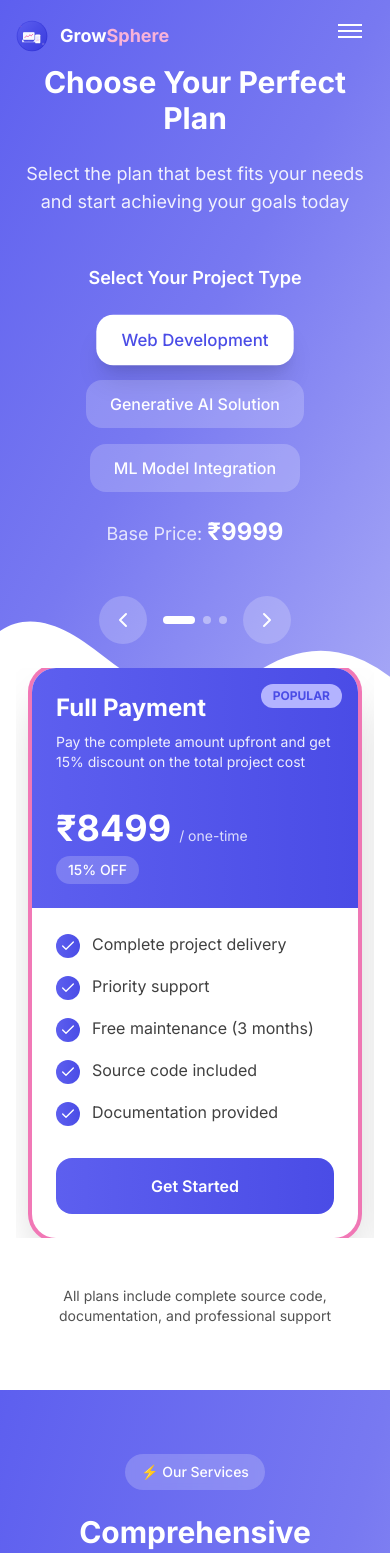
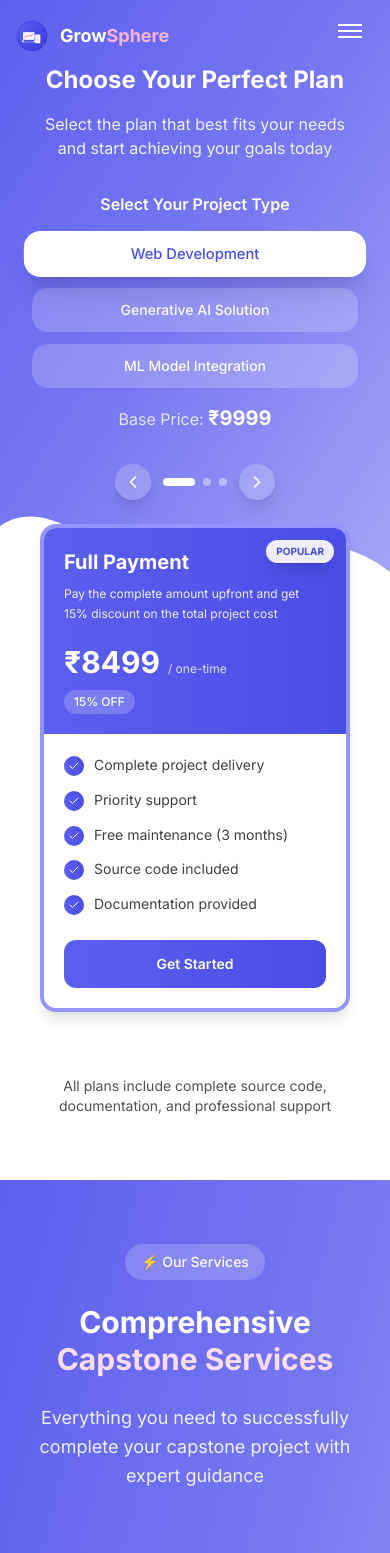
Before and after one commit to Vermakashish001/Growsphere--Portfolio, a Next.js app: page /capstone-projects in a window 390 px wide. Shown: the top 1553 px of the page. Built offline with nearby package versions, Linux system fonts and the light colour scheme.

Commit message:
feat: add responsive mobile plan selection UI with carousel and improved layout

```diff
--- a/src/components/PricingPlans.tsx
+++ b/src/components/PricingPlans.tsx
@@ -23,6 +23,7 @@ const PricingPlans = () => {
       price: Math.round(basePrice * 0.85),
       priceLabel: '/ one-time',
       color: 'from-primary-500 to-primary-600',
+      borderColor: 'border-primary-400',
       features: [
         'Complete project delivery',
         'Priority support',
@@ -39,6 +40,7 @@ const PricingPlans = () => {
       price: Math.round((basePrice * 0.95) / 2),
       priceLabel: '/ per installment',
       color: 'from-secondary-500 to-secondary-600',
+      borderColor: 'border-secondary-400',
       features: [
         'Complete project delivery',
         'Standard support',
@@ -54,6 +56,7 @@ const PricingPlans = () => {
       price: Math.round(basePrice / 3),
       priceLabel: '/ per month',
       color: 'from-accent-500 to-accent-600',
+      borderColor: 'border-accent-400',
       features: [
         'Complete project delivery',
         'Standard support',
@@ -73,7 +76,7 @@ const PricingPlans = () => {
   }
 
   return (
-    <section className="relative min-h-screen">
+    <section className="relative min-h-screen ">
       {/* Top Half - Gradient Background */}
       <div className="absolute top-0 left-0 right-0 h-1/2 bg-gradient-to-br from-primary-500 via-accent-500 to-accent-400">
         {/* Wavy Divider */}
@@ -91,56 +94,56 @@ const PricingPlans = () => {
       <div className="relative py-16 sm:py-20 lg:py-24">
         <div className="max-w-7xl mx-auto px-4 sm:px-6 lg:px-8">
         {/* Header */}
-        <div className="text-center mb-12">
-          <h1 className="text-3xl sm:text-4xl md:text-5xl lg:text-6xl font-bold text-white mb-6">
+        <div className="text-center mb-8 sm:mb-12 px-4">
+          <h1 className="text-2xl sm:text-3xl md:text-4xl lg:text-5xl font-bold text-white mb-4 sm:mb-6">
             Choose Your Perfect Plan
           </h1>
-          <p className="text-lg text-white/90 max-w-3xl mx-auto">
+          <p className="text-base sm:text-lg text-white/90 max-w-3xl mx-auto">
             Select the plan that best fits your needs and start achieving your goals today
           </p>
         </div>
 
         {/* Project Type Selection */}
-        <div className="mb-12">
-          <h3 className="text-center text-white text-lg font-semibold mb-6">Select Your Project Type</h3>
-          <div className="flex flex-wrap justify-center gap-4">
+        <div className="mb-8 sm:mb-12 px-4">
+          <h3 className="text-center text-white text-base sm:text-lg font-semibold mb-4 sm:mb-6">Select Your Project Type</h3>
+          <div className="flex flex-col sm:flex-row flex-wrap justify-center gap-3 sm:gap-4">
             {projectTypes.map((type) => (
               <button
                 key={type.id}
                 onClick={() => setSelectedProjectType(type.id)}
-                className={`px-6 py-3 rounded-2xl font-medium transition-all duration-300 ${
+                className={`w-full sm:w-auto px-4 sm:px-6 py-3 rounded-2xl font-medium transition-all duration-300 text-sm sm:text-base ${
                   selectedProjectType === type.id
                     ? 'bg-white text-primary-600 shadow-xl scale-105'
-                    : 'bg-white/20 text-white hover:bg-white/30'
+                    : 'bg-white/20 text-white hover:bg-white/30 active:scale-95'
                 }`}
               >
                 {type.label}
               </button>
             ))}
           </div>
-          <p className="text-center text-white/80 mt-6 text-lg">
-            Base Price: <span className="font-bold text-white text-2xl">₹{basePrice}</span>
+          <p className="text-center text-white/80 mt-4 sm:mt-6 text-base sm:text-lg">
+            Base Price: <span className="font-bold text-white text-xl sm:text-2xl">₹{basePrice}</span>
           </p>
         </div>
 
         {/* Pricing Cards - Carousel for Mobile, Grid for Desktop */}
         <div className="relative">
           {/* Mobile Carousel Navigation */}
-          <div className="md:hidden flex justify-center items-center mb-6 gap-4">
+          <div className="md:hidden flex justify-center items-center mb-6 gap-3 sm:gap-4 px-4">
             <button
               onClick={prevSlide}
-              className="bg-white/20 hover:bg-white/30 text-white p-3 rounded-full transition-all duration-300"
+              className="bg-white/20 hover:bg-white/30 active:scale-95 text-white p-2 sm:p-3 rounded-full transition-all duration-300 shadow-lg"
               aria-label="Previous plan"
             >
-              <ChevronLeft className="w-6 h-6" />
+              <ChevronLeft className="w-5 h-5 sm:w-6 sm:h-6" />
             </button>
             <div className="flex gap-2">
               {plans.map((_, index) => (
                 <button
                   key={index}
                   onClick={() => setCurrentSlide(index)}
-                  className={`w-2 h-2 rounded-full transition-all duration-300 ${
-                    currentSlide === index ? 'bg-white w-8' : 'bg-white/40'
+                  className={`h-2 rounded-full transition-all duration-300 ${
+                    currentSlide === index ? 'bg-white w-8' : 'bg-white/40 w-2'
                   }`}
                   aria-label={`Go to plan ${index + 1}`}
                 />
@@ -148,60 +151,60 @@ const PricingPlans = () => {
             </div>
             <button
               onClick={nextSlide}
-              className="bg-white/20 hover:bg-white/30 text-white p-3 rounded-full transition-all duration-300"
+              className="bg-white/20 hover:bg-white/30 active:scale-95 text-white p-2 sm:p-3 rounded-full transition-all duration-300 shadow-lg"
               aria-label="Next plan"
             >
-              <ChevronRight className="w-6 h-6" />
+              <ChevronRight className="w-5 h-5 sm:w-6 sm:h-6" />
             </button>
           </div>
 
           {/* Mobile: Carousel View */}
-          <div className="md:hidden overflow-hidden">
+          <div className="md:hidden overflow-hidden pb-4">
             <div
               className="flex transition-transform duration-500 ease-out"
               style={{ transform: `translateX(-${currentSlide * 100}%)` }}
             >
               {plans.map((plan, index) => (
-                <div key={index} className="w-full flex-shrink-0 px-4">
+                <div key={index} className="w-full flex-shrink-0 px-6">
                   <div
-                    className={`bg-white rounded-3xl shadow-2xl overflow-hidden ${
-                      plan.popular ? 'ring-4 ring-secondary-400' : ''
+                    className={`bg-white rounded-2xl overflow-hidden border-4 ${plan.borderColor} ${
+                      plan.popular ? 'shadow-lg' : 'shadow-md'
                     }`}
                   >
                     {/* Card Content */}
-                    <div className={`bg-gradient-to-r ${plan.color} p-6 text-white relative`}>
+                    <div className={`bg-gradient-to-r ${plan.color} p-5 text-white relative`}>
                       {plan.popular && (
-                        <div className="absolute top-4 right-4 bg-primary-300 text-primary-600 px-3 py-1 rounded-full text-xs font-bold">
+                        <div className="absolute top-3 right-3 bg-white/90 text-primary-600 px-2.5 py-1 rounded-full text-[10px] font-bold shadow-lg">
                           POPULAR
                         </div>
                       )}
-                      <h3 className="text-2xl font-bold mb-2">{plan.name}</h3>
-                      <p className="text-sm text-white/90 mb-4 min-h-[60px]">{plan.description}</p>
-                      <div className="flex items-baseline">
-                        <span className="text-4xl font-bold">₹{plan.price}</span>
-                        <span className="text-sm ml-2 text-white/80">{plan.priceLabel}</span>
+                      <h3 className="text-xl font-bold mb-2">{plan.name}</h3>
+                      <p className="text-xs text-white/90 mb-3 min-h-[48px] leading-relaxed">{plan.description}</p>
+                      <div className="flex items-baseline mb-2">
+                        <span className="text-3xl font-bold">₹{plan.price}</span>
+                        <span className="text-xs ml-2 text-white/80">{plan.priceLabel}</span>
                       </div>
-                      <div className="mt-2">
-                        <span className="inline-block bg-white/20 px-3 py-1 rounded-full text-sm font-medium">
+                      <div>
+                        <span className="inline-block bg-white/20 px-2.5 py-1 rounded-full text-xs font-medium">
                           {plan.discount}
                         </span>
                       </div>
                     </div>
 
-                    <div className="p-6">
-                      <ul className="space-y-4 mb-8">
+                    <div className="p-5">
+                      <ul className="space-y-3 mb-6">
                         {plan.features.map((feature, idx) => (
                           <li key={idx} className="flex items-start">
-                            <div className={`flex-shrink-0 w-6 h-6 rounded-full bg-gradient-to-r ${plan.color} flex items-center justify-center mr-3 mt-0.5`}>
-                              <Check className="w-4 h-4 text-white" />
+                            <div className={`flex-shrink-0 w-5 h-5 rounded-full bg-gradient-to-r ${plan.color} flex items-center justify-center mr-2.5 mt-0.5`}>
+                              <Check className="w-3 h-3 text-white" />
                             </div>
-                            <span className="text-neutral-700">{feature}</span>
+                            <span className="text-sm text-neutral-700 leading-relaxed">{feature}</span>
                           </li>
                         ))}
                       </ul>
                       <a
                         href={`/capstone-projects/start?plan=${encodeURIComponent(plan.name)}&price=${plan.price}&type=${selectedProjectType}`}
-                        className={`block w-full text-center bg-gradient-to-r ${plan.color} text-white py-4 rounded-2xl font-semibold hover:shadow-xl transition-all duration-300 transform hover:scale-105`}
+                        className={`block w-full text-center bg-gradient-to-r ${plan.color} text-white py-3.5 rounded-xl font-semibold hover:shadow-xl transition-all duration-300 text-sm active:scale-95`}
                       >
                         Get Started
                       </a>
@@ -217,25 +220,24 @@ const PricingPlans = () => {
             {plans.map((plan, index) => (
             <div
               key={index}
-              className={`bg-white rounded-3xl shadow-2xl overflow-hidden transform transition-all duration-300 hover:scale-105 ${
-                plan.popular ? 'ring-4 ring-primary-400' : ''
+              className={`bg-white rounded-3xl shadow-xl overflow-hidden transform transition-all duration-300 hover:scale-105 hover:shadow-2xl border-2 ${
+                plan.popular ? 'border-primary-200 shadow-2xl' : 'border-neutral-100'
               }`}
             >
               {/* Header */}
               <div className={`bg-gradient-to-r ${plan.color} p-6 text-white relative`}>
                 {plan.popular && (
-                  <div className="absolute top-4 right-4 bg-white text-primary-600 px-3 py-1 rounded-full text-xs font-bold">
+                  <div className="absolute top-4 right-4 bg-white/95 text-primary-600 px-3 py-1 rounded-full text-xs font-bold shadow-lg">
                     POPULAR
                   </div>
                 )}
                 <h3 className="text-2xl font-bold mb-2">{plan.name}</h3>
-                <p className="text-sm text-white/90 mb-4 min-h-[60px]">{plan.description}</p>
-                <div className="flex items-baseline">
-                  <span className="text-4xl font-bold">
-                    ₹{plan.price}</span>
+                <p className="text-sm text-white/90 mb-4 min-h-[60px] leading-relaxed">{plan.description}</p>
+                <div className="flex items-baseline mb-2">
+                  <span className="text-4xl font-bold">₹{plan.price}</span>
                   <span className="text-sm ml-2 text-white/80">{plan.priceLabel}</span>
                 </div>
-                <div className="mt-2">
+                <div>
                   <span className="inline-block bg-white/20 px-3 py-1 rounded-full text-sm font-medium">
                     {plan.discount}
                   </span>
@@ -250,7 +252,7 @@ const PricingPlans = () => {
                       <div className={`flex-shrink-0 w-6 h-6 rounded-full bg-gradient-to-r ${plan.color} flex items-center justify-center mr-3 mt-0.5`}>
                         <Check className="w-4 h-4 text-white" />
                       </div>
-                      <span className="text-neutral-700">{feature}</span>
+                      <span className="text-neutral-700 leading-relaxed">{feature}</span>
                     </li>
                   ))}
                 </ul>
@@ -258,7 +260,7 @@ const PricingPlans = () => {
                 {/* CTA Button */}
                 <a
                   href={`/capstone-projects/start?plan=${encodeURIComponent(plan.name)}&price=${plan.price}&type=${selectedProjectType}`}
-                  className={`block w-full text-center bg-gradient-to-r ${plan.color} text-white py-4 rounded-2xl font-semibold hover:shadow-xl transition-all duration-300 transform hover:scale-105`}
+                  className={`block w-full text-center bg-gradient-to-r ${plan.color} text-white py-4 rounded-2xl font-semibold hover:shadow-xl transition-all duration-300 transform hover:scale-105 active:scale-95`}
                 >
                   Get Started
                 </a>
```
Also changed, not shown: src/components/CapstoneInquiryForm.tsx (+41 -13 lines).
